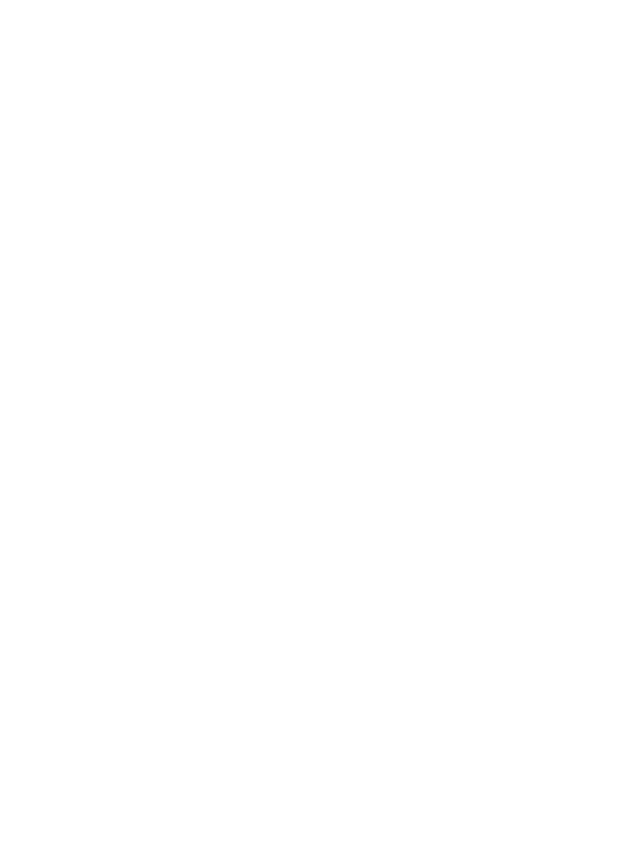
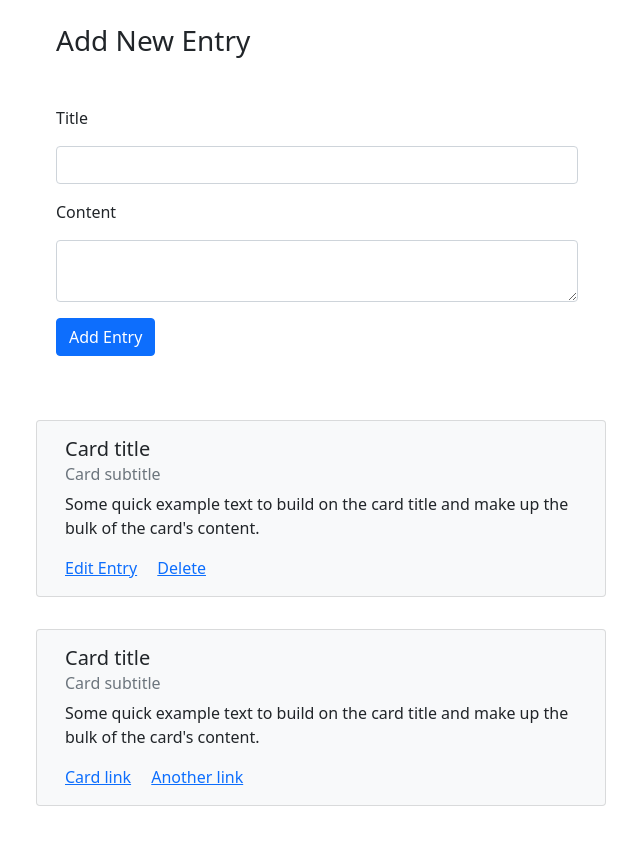
Before and after one commit to SirTLD/CRUD, a plain HTML site: page js/index.html in a window 1280 px wide. Shown: the whole page, without its empty margins (50-690 px from the left). Before the commit the page ends 800 px from the top, so only its background shows below. Drawn offline with nearby package versions, Linux system fonts and the light colour scheme; no server answers.

```diff
--- a/js/app.js
+++ b/js/app.js
@@ -0,0 +1,15 @@
+const POST_DIVS = document.querySelector('.post');
+
+const URL_LINK =
+  'https://newsapi.org/v2/top-headlines?country=us&apiKey=30b0b06e6e744426829935a494ac6c1c';
+
+getNews(URL_LINK);
+
+async function getNews(url) {
+  const res = await fetch(url);
+  const data = await res.json();
+  //   showResults(data);
+  console.log(data);
+}
+
+console.log(getNews);
--- a/js/index.html
+++ b/js/index.html
@@ -1,13 +1,84 @@
 <!DOCTYPE html>
 <html lang="en">
+
 <head>
     <meta charset="UTF-8">
     <meta http-equiv="X-UA-Compatible" content="IE=edge">
     <meta name="viewport" content="width=device-width, initial-scale=1.0">
+    <!-- CSS only -->
+    <link href="https://cdn.jsdelivr.net/npm/bootstrap@5.0.2/dist/css/bootstrap.min.css" rel="stylesheet"
+        integrity="sha384-EVSTQN3/azprG1Anm3QDgpJLIm9Nao0Yz1ztcQTwFspd3yD65VohhpuuCOmLASjC" crossorigin="anonymous">
     <link rel="stylesheet" href="/css/style.css">
-    <title>Document</title>
+    <title>Daily Diary</title>
 </head>
+
 <body>
+
+    <div class="container">
+
+        <div class="row mt-4">
+            <div class="col-md-6">
+                <h3 class="ms-4">Add New Entry</h3>
+                <form class="add-entry-form ms-4 mt-5" action="">
+                    <div class="form-group">
+                        <label for="title">Title</label>
+                        <input type="text" class="form-control my-3" id='title-value'>
+                    </div>
+
+                    <div class="form-group">
+                        <label for="body">Content</label>
+                        <textarea class="form-control my-3" id='body-value'></textarea>
+                    </div>
+
+                    <button type='submit' class="btn btn-primary">Add Entry</button>
+
+                </form>
+            </div>
+        </div>
+
+        <div class="post-list row my-5">
+            <div class="card col-md-6 bg-light m-3">
+                <div class="card-body">
+                    <h5 class="card-title">Card title</h5>
+                    <h6 class="card-subtitle mb-2 text-muted">Card subtitle</h6>
+                    <p class="card-text">Some quick example text to build on the card title and make up the bulk of the
+                        card's content.</p>
+                    <a href="#" class="card-link">Edit Entry</a>
+                    <a href="#" class="card-link">Delete</a>
+                </div>
+            </div>
+
+            <div class="card col-md-6 bg-light m-3">
+                <div class="card-body">
+                    <h5 class="card-title">Card title</h5>
+                    <h6 class="card-subtitle mb-2 text-muted">Card subtitle</h6>
+                    <p class="card-text">Some quick example text to build on the card title and make up the bulk of the
+                        card's content.</p>
+                    <a href="#" class="card-link">Card link</a>
+                    <a href="#" class="card-link">Another link</a>
+                </div>
+            </div>
+        </div>
+
+
+
+
+
+
+
+
+
+
+
+    </div>
+
+
+
+    <!-- JavaScript Bundle with Popper -->
+    <script src="https://cdn.jsdelivr.net/npm/bootstrap@5.0.2/dist/js/bootstrap.bundle.min.js"
+        integrity="sha384-MrcW6ZMFYlzcLA8Nl+NtUVF0sA7MsXsP1UyJoMp4YLEuNSfAP+JcXn/tWtIaxVXM" crossorigin="anonymous">
+    </script>
+
     <script src='/js/app.js'></script>
 </body>
 
```
